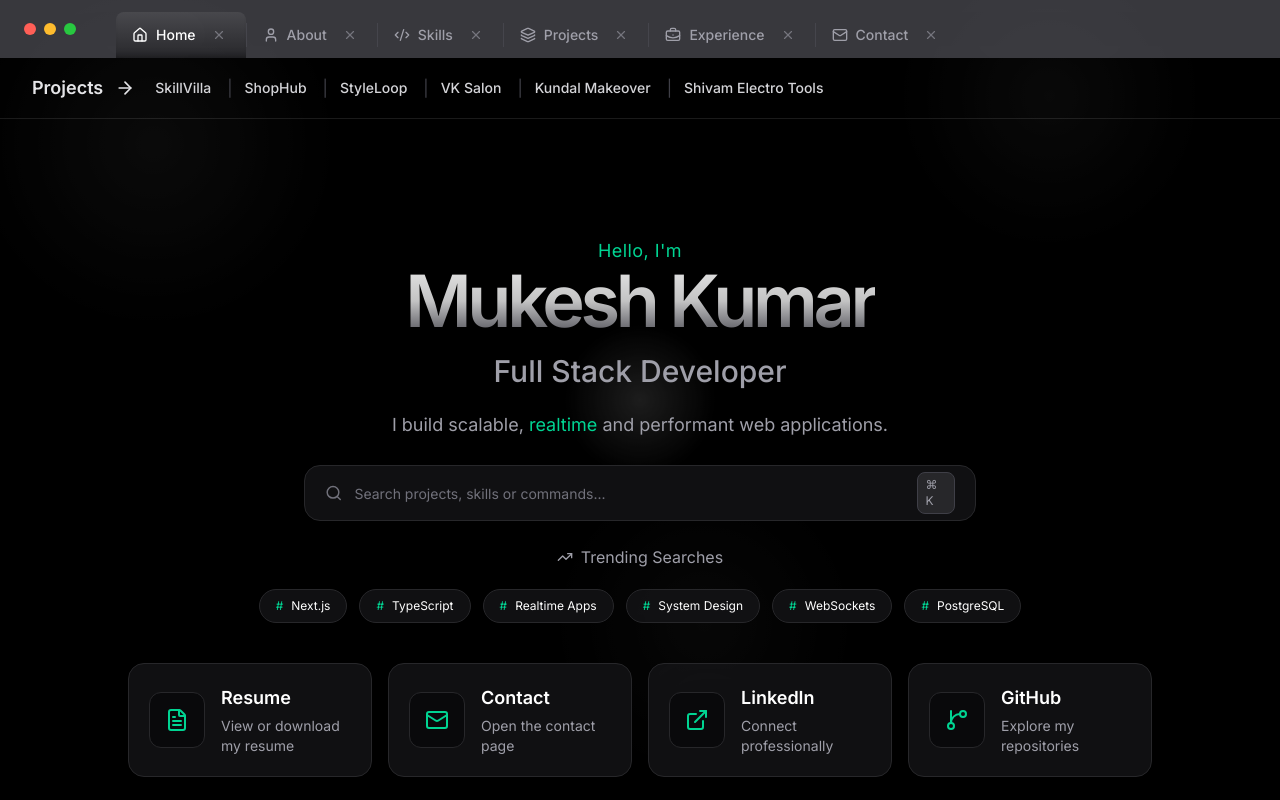
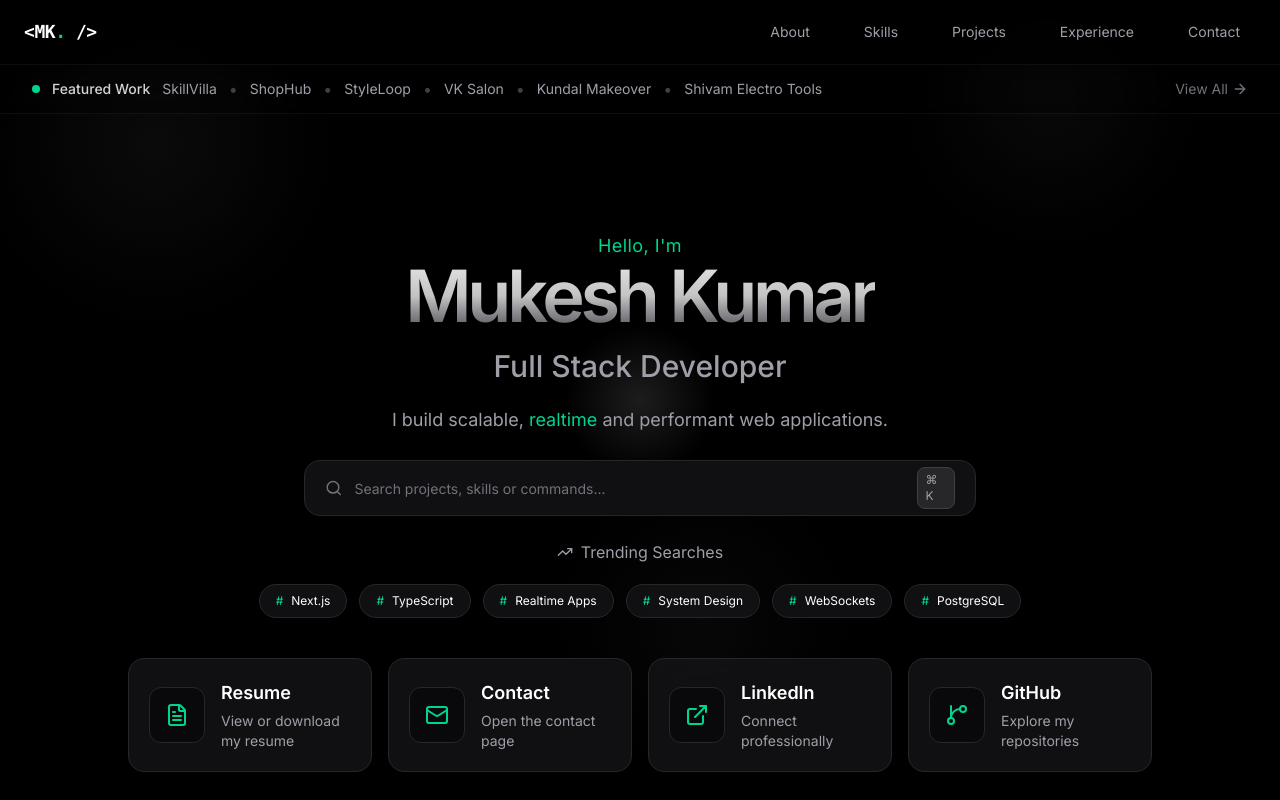
Before and after one commit to thappamkkumar/mk-portfolio, a Next.js app: page / in a window 1280 px wide. Built offline with nearby package versions, Linux system fonts and the light colour scheme.

Commit message:
header polish

```diff
--- a/src/components/hero/project-strip.tsx
+++ b/src/components/hero/project-strip.tsx
@@ -1,4 +1,4 @@
-'use client';
+"use client";
 
 import Link from "next/link";
 import { ArrowRight } from "lucide-react";
@@ -6,65 +6,104 @@ import { ArrowRight } from "lucide-react";
 const projects = [
   {
     title: "SkillVilla",
-    slug: "skillvilla",
     href: "/projects/skillvilla",
+    tech: ["React", "Laravel", "MySQL", "WebRTC"],
   },
   {
     title: "ShopHub",
-    slug: "shophub",
     href: "/projects/shophub",
+    tech: ["Laravel", "MySQL", "Bootstrap"],
   },
   {
     title: "StyleLoop",
-    slug: "styleloop",
     href: "/projects/styleloop",
+    tech: ["Next.js", "TypeScript", "PostgreSQL"],
   },
   {
     title: "VK Salon",
-    slug: "vk-salon",
     href: "/experience/vk-salon",
+    tech: ["Next.js", "Tailwind", "PostgreSQL"],
   },
   {
     title: "Kundal Makeover",
-    slug: "kundal",
     href: "/experience/kundal",
+    tech: ["React", "PHP", "MySQL"],
   },
   {
     title: "Shivam Electro Tools",
-    slug: "shivam",
     href: "/experience/shivam",
+    tech: ["HTML", "CSS", "JavaScript"],
   },
 ];
 
-const ProjectStrip = () => {
+export default function ProjectStrip() {
   return (
-    <div className="w-full px-4 sm:px-6 md:px-8 py-3 sm:py-4 border-b border-white/10">
+    <section className="border-b border-white/5 bg-black/20 backdrop-blur-sm">
+      <div className="flex items-center justify-between gap-4 px-4 py-3 sm:px-6 lg:px-8">
+        {/* Left */}
+        <div className="flex min-w-0 items-center gap-3">
+          <div className="h-2 w-2 shrink-0 rounded-full bg-emerald-400" />
 
+          <span className="hidden shrink-0 text-sm font-medium text-zinc-300 sm:block">
+            Featured Work
+          </span>
 
-        <div className="flex flex-wrap items-center gap-2 md:gap-3">
-
-          <div className="pe-2 flex items-center gap-1 sm:gap-2 lg:gap-3 text-sm sm:text-base md:text-lg font-semibold text-zinc-200 " >
-            <span className=" ">Projects</span>
-            <ArrowRight className="h-4 w-4 sm:h-5 sm:w-5" />
-          </div>
-
+          <div className="flex min-w-0 items-center gap-3 overflow-x-auto scrollbar-none">
             {projects.map((project, index) => (
-            <div key={project.slug} className="flex items-center gap-2 md:gap-4 whitespace-nowrap">
+              <div
+                key={project.title}
+                className="group relative flex shrink-0 items-center gap-3"
+              >
                 <Link
                   href={project.href}
-                className="text-xs sm:text-sm text-zinc-300 hover:text-zinc-500 transition-colors duration-300 font-medium"
+                  className="text-sm text-zinc-400 transition-colors duration-300 hover:text-white"
                 >
                   {project.title}
                 </Link>
-              {index !== projects.length - 1 ? (
-                <span className="text-zinc-700">|</span>
-              ) : null}
+
+                {/* Tooltip */}
+                <div
+                  className="
+                    invisible absolute left-1/2 top-full z-50 mt-3
+                    w-max -translate-x-1/2 rounded-xl
+                    border border-white/10
+                    bg-zinc-900/95
+                    px-3 py-2
+                    opacity-0 shadow-xl backdrop-blur-xl
+                    transition-all duration-200
+                    group-hover:visible
+                    group-hover:opacity-100
+                  "
+                >
+                  <div className="flex flex-wrap gap-1">
+                    {project.tech.map((tech) => (
+                      <span
+                        key={tech}
+                        className="rounded-md bg-white/5 px-2 py-1 text-xs text-zinc-300"
+                      >
+                        {tech}
+                      </span>
+                    ))}
+                  </div>
+                </div>
+
+                {index !== projects.length - 1 && (
+                  <span className="text-zinc-700">•</span>
+                )}
               </div>
             ))}
           </div>
+        </div>
 
+        {/* Right */}
+        <Link
+          href="/projects"
+          className="hidden shrink-0 items-center gap-1 text-sm text-zinc-500 transition-colors hover:text-white md:flex"
+        >
+          View All
+          <ArrowRight className="h-4 w-4" />
+        </Link>
       </div>
+    </section>
   );
-};
-
-export default ProjectStrip;
+}
--- a/src/components/layout/top-navbar.tsx
+++ b/src/components/layout/top-navbar.tsx
@@ -1,152 +1,215 @@
 "use client";
 
-// components/layout/top-navbar.tsx
+import { Menu, X } from "lucide-react";
+import Link from "next/link";
+import { usePathname } from "next/navigation";
+import { useEffect, useState } from "react";
 
-import {
-  Home,
-  BriefcaseBusiness,
-  Code2,
-  Mail,
-  User,
-  X,
-  Layers,
-} from "lucide-react";
-import Link from "next/link";
-import { usePathname, useRouter } from "next/navigation";
-import { useState } from "react";
-
-const initialTabs = [
-  {
-    title: "Home",
-    icon: Home,
-    link: "/",
-  },
-  {
-    title: "About",
-    icon: User,
-    link: "/about",
-  },
-  {
-    title: "Skills",
-    icon: Code2,
-    link: "/skills",
-  },
-  {
-    title: "Projects",
-    icon: Layers,
-    link: "/projects",
-  },
-  {
-    title: "Experience",
-    icon: BriefcaseBusiness,
-    link: "/experience",
-  },
-  {
-    title: "Contact",
-    icon: Mail,
-    link: "/contact",
-  },
+const navItems = [
+  { title: "About", link: "/about" },
+  { title: "Skills", link: "/skills" },
+  { title: "Projects", link: "/projects" },
+  { title: "Experience", link: "/experience" },
+  { title: "Contact", link: "/contact" },
 ];
 
-const TopNavbar = () => {
+export default function TopNavbar() {
   const pathname = usePathname();
-  const router = useRouter();
-  const [tabs, setTabs] = useState(initialTabs);
+  const [isOpen, setIsOpen] = useState(false);
 
-  const handleCloseTab = (tabLink: string) => {
-    setTabs((currentTabs) => {
-      const nextTabs = currentTabs.filter((tab) => tab.link !== tabLink);
+  useEffect(() => {
+    document.body.style.overflow = isOpen ? "hidden" : "";
 
-      if (nextTabs.length === 0 && typeof window !== "undefined") {
-        const win = window.open("", "_self");
-        if (win) {
-          win.close();
+    return () => {
+      document.body.style.overflow = "";
+    };
+  }, [isOpen]);
+
+  return (
+    <>
+      <header className="sticky top-0 z-50 border-b border-white/5 bg-black/70 backdrop-blur-2xl">
+        <div className="mx-auto flex h-16 max-w-7xl items-center justify-between px-4 md:px-6">
+          {/* Logo */}
+          <Link
+            href="/"
+            className="font-mono text-lg font-semibold tracking-tight text-white"
+          >
+            {"<"}MK
+            <span className="text-emerald-400">.</span>
+            {" />"}
+          </Link>
+
+          {/* Desktop Navigation */}
+          <nav className="hidden items-center gap-2 md:flex">
+            {navItems.map((item) => {
+              const isActive =
+                pathname === item.link ||
+                (item.link !== "/" && pathname.startsWith(item.link));
+
+              return (
+                <Link
+                  key={item.link}
+                  href={item.link}
+                  className={`
+                    group relative flex items-center gap-2 rounded-xl px-4 py-2.5 text-sm
+                    transition-all duration-300
+                    ${
+                      isActive
+                        ? "bg-white/6 text-white"
+                        : "text-zinc-400 hover:text-white"
                     }
-        window.location.href = "about:blank";
+                  `}
+                >
+                  <span
+                    className={`
+                      h-1.5 w-1.5 rounded-full transition-all duration-300
+                      ${
+                        isActive
+                          ? "bg-emerald-400 scale-100"
+                          : "bg-zinc-700 scale-0 group-hover:scale-100"
                       }
+                    `}
+                  />
 
-      if (pathname === tabLink && nextTabs.length > 0) {
-        router.push(nextTabs[0].link);
+                  <span>{item.title}</span>
+
+                  <span
+                    className={`
+                      absolute inset-0 -z-10 rounded-xl transition-all duration-300
+                      ${
+                        isActive
+                          ? "bg-white/4"
+                          : "bg-transparent group-hover:bg-white/[0.03]"
                       }
+                    `}
+                  />
 
-      return nextTabs;
-    });
-  };
-  return (
-    <header className="bg-zinc-500/50 backdrop-blur-2xl sticky top-0 z-40">
-      <div className="relative flex h-full items-center justify-start gap-10 px-6">
-        {/* Left Traffic Buttons */}
-        <div className="flex items-center gap-2">
-          <div className="h-3 w-3 rounded-full bg-[#ff5f57]" />
-          <div className="h-3 w-3 rounded-full bg-[#febc2e]" />
-          <div className="h-3 w-3 rounded-full bg-[#28c840]" />
+                  {isActive && (
+                    <span className="absolute bottom-0 left-4 right-4 h-px bg-emerald-400" />
+                  )}
+                </Link>
+              );
+            })}
+          </nav>
+
+          {/* Mobile Menu Button */}
+          <button
+            onClick={() => setIsOpen(true)}
+            className="rounded-xl p-2 text-zinc-300 transition-colors hover:bg-white/5 md:hidden"
+            aria-label="Open menu"
+          >
+            <Menu className="h-5 w-5" />
+          </button>
+        </div>
+      </header>
+
+      {/* Mobile Menu */}
+      <div
+        className={`fixed inset-0 z-100 md:hidden transition-all duration-300 ${
+          isOpen
+            ? "pointer-events-auto translate-x-0 opacity-100"
+            : "pointer-events-none translate-x-full opacity-0"
+        }`}
+      >
+        <div className="flex h-full flex-col bg-zinc-950/95 backdrop-blur-2xl">
+          {/* Top Bar */}
+          <div className="flex h-16 items-center justify-between border-b border-white/10 px-6">
+            <Link
+              href="/"
+              onClick={() => setIsOpen(false)}
+              className="font-mono text-lg font-semibold"
+            >
+              {"<"}MK
+              <span className="text-emerald-400">.</span>
+              {" />"}
+            </Link>
+
+            <button
+              onClick={() => setIsOpen(false)}
+              className="rounded-xl p-2 hover:bg-white/5"
+              aria-label="Close menu"
+            >
+              <X className="h-5 w-5" />
+            </button>
           </div>
 
-        {/* Browser Tabs */}
-        <div className="flex pt-3 items-center">
-          {tabs.map((tab, index) => {
-            const Icon = tab.icon;
+          {/* Navigation */}
+          <nav className="flex flex-1 flex-col justify-center px-6">
+            <div className="space-y-2">
+              {navItems.map((item, index) => {
                 const isActive =
-              pathname === tab.link ||
-              (tab.link !== "/" && pathname.startsWith(tab.link));
+                  pathname === item.link ||
+                  (item.link !== "/" && pathname.startsWith(item.link));
 
                 return (
-              <div key={tab.title} className="flex items-center">
                   <Link
-                  href={tab.link}
+                    key={item.link}
+                    href={item.link}
+                    onClick={() => setIsOpen(false)}
                     className={`
-                    group
-                    relative
-                    flex
-                    items-center
-                    gap-2
-                    px-4
-                    py-3
-                    text-sm
-                    font-medium
-                    transition-all
-                    duration-300
-                    overflow-visible
+                      group flex items-center justify-between rounded-2xl px-5 py-4
+                      text-2xl font-medium transition-all duration-300
                       ${
                         isActive
-                        ? "text-white"
-                        : "text-zinc-400 hover:text-zinc-200"
+                          ? "bg-white/10 text-white"
+                          : "text-zinc-400 hover:bg-white/5 hover:text-white"
                       }
                     `}
-                  style={isActive ? {
-                    borderRadius: "8px 8px 0 0",
-                    background: "linear-gradient(180deg, rgba(255,255,255,0.08) 0%, rgba(0,0,0,0.3) 100%)",
-                    boxShadow: "inset 0 -8px 8px -8px rgba(0,0,0,0.5)"
-                  } : {}}
-                  aria-current={isActive ? "page" : undefined}
                   >
-                  <Icon className="h-4 w-4 transition-transform duration-300 group-hover:scale-110" />
-                  <span className="flex-1">{tab.title}</span>
+                    <div className="flex items-center">
+                      <span className="mr-4 text-sm text-zinc-600">
+                        {(index + 1).toString().padStart(2, "0")}
+                      </span>
 
-                  {/* Close Button */}
-                  <button
-                    className="ml-1 p-1 rounded  transition-all duration-200 hover:bg-white/20 text-zinc-400  hover:text-white  opacity-60   group-hover:opacity-100 "
-                    onClick={(e) => {
-                      e.preventDefault();
-                      handleCloseTab(tab.link);
-                    }}
-                    aria-label={`Close ${tab.title} tab`}
-                  >
-                    <X className="h-3.5 w-3.5" />
-                  </button>
+                      <span
+                        className={`
+                          mr-4 h-2 w-2 rounded-full transition-all
+                          ${
+                            isActive
+                              ? "bg-emerald-400"
+                              : "bg-transparent group-hover:bg-zinc-500"
+                          }
+                        `}
+                      />
+
+                      {item.title}
+                    </div>
                   </Link>
-
-                {/* Separator */}
-                {index < tabs.length - 1 && (
-                  <div className="h-6 w-px bg-zinc-600/50" />
-                )}
-              </div>
                 );
               })}
             </div>
+          </nav>
+
+          {/* Footer */}
+          <div className="border-t border-white/10 p-6">
+            <div className="flex flex-wrap gap-5 text-sm text-zinc-400">
+              <Link
+                href="https://github.com"
+                target="_blank"
+                className="hover:text-white"
+              >
+                GitHub
+              </Link>
+
+              <Link
+                href="https://linkedin.com"
+                target="_blank"
+                className="hover:text-white"
+              >
+                LinkedIn
+              </Link>
+
+              <Link href="/resume" className="hover:text-white">
+                Resume
+              </Link>
             </div>
-    </header>
+
+            <p className="mt-4 text-xs text-zinc-500">
+              Mukesh Kumar · Full Stack Developer
+            </p>
+          </div>
+        </div>
+      </div>
+    </>
   );
-};
-
-export default TopNavbar;
+}
```
Lines whose indentation alone changed are shown as unchanged.
